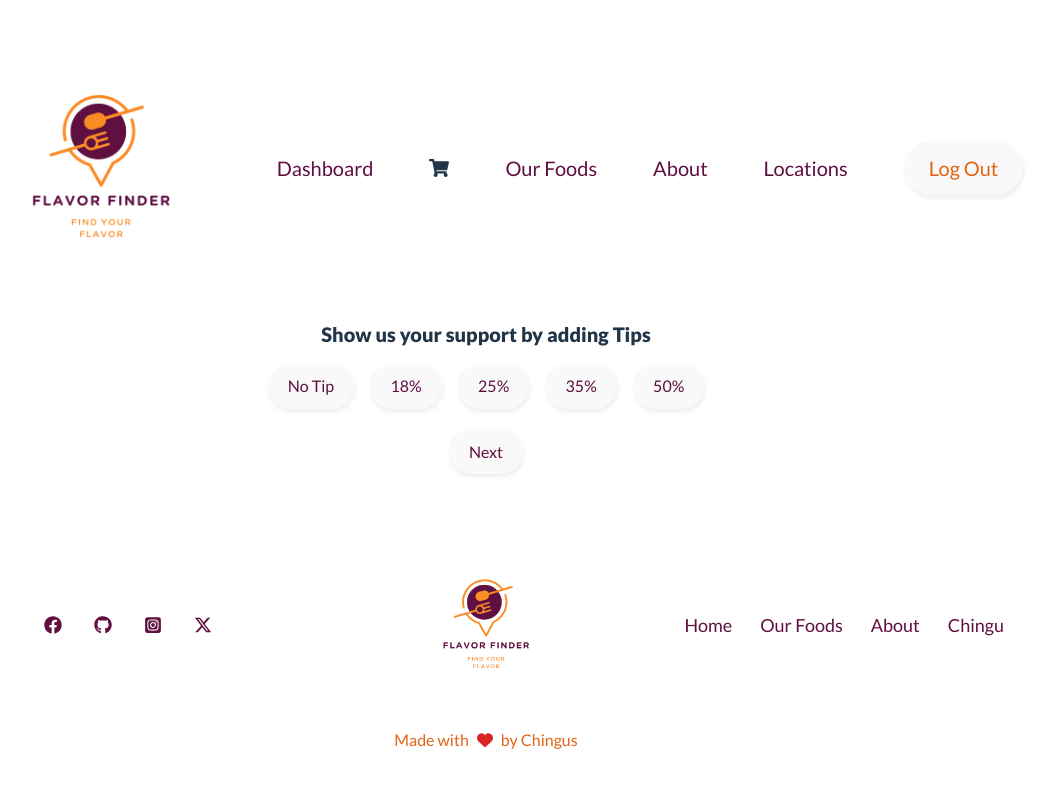
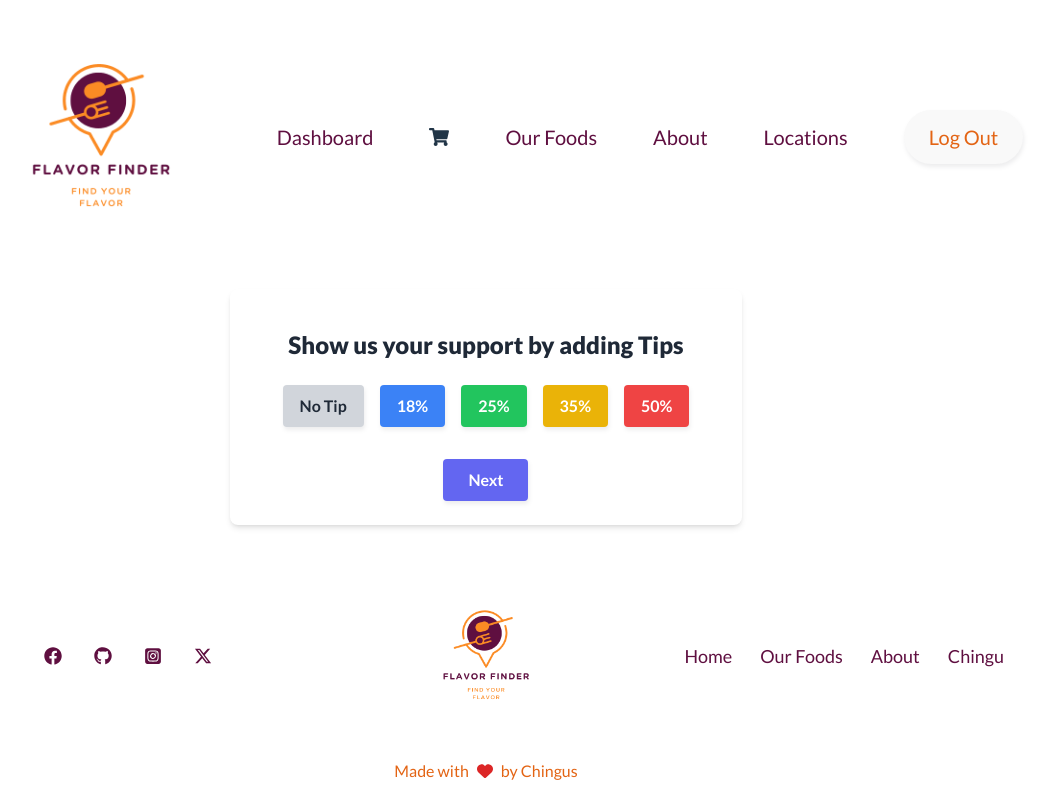
Before and after one commit to chingu-voyages/v50-tier2-team-15, a React (Vite) app: page /addTips in a window 1280 px wide. Shown: the whole page, without its empty margins (154-1207 px from the left). Built offline with nearby package versions, Linux system fonts and the light colour scheme; sample sign-in values are in the browser's storage.

Commit message:
styling addtips screen

```diff
--- a/src/screens/AddTips.jsx
+++ b/src/screens/AddTips.jsx
@@ -16,18 +16,53 @@ const AddTips = () => {
  }
 
  return(
-    <div>
-        <p className="m-4 text-center font-extrabold text-xl">Show us your support by adding Tips</p>
-        <div className="flex space-x-4 justify-center">
-        <button onClick={()=> getTips(0)}>No Tip</button>
-        <button onClick={()=> getTips(18)}>18%</button>
-        <button onClick={()=> getTips(25)}>25%</button>
-        <button onClick={()=> getTips(35)}>35%</button>
-        <button onClick={()=> getTips(50)}>50%</button>
-        </div>
 
-        <button className="m-5" onClick={goToOrderScreen}>Next</button>
-    </div>
+  <div className="bg-white p-6 rounded-lg shadow-md max-w-lg mx-auto">
+  <p className="m-4 text-center font-extrabold text-2xl text-gray-800">
+    Show us your support by adding Tips
+  </p>
+  <div className="flex space-x-4 justify-center mt-6">
+    <button
+      className="bg-gray-300 hover:bg-gray-400 text-gray-800 font-semibold py-2 px-4 rounded transition duration-300"
+      onClick={() => getTips(0)}
+    >
+      No Tip
+    </button>
+    <button
+      className="bg-blue-500 hover:bg-blue-600 text-white font-semibold py-2 px-4 rounded transition duration-300"
+      onClick={() => getTips(18)}
+    >
+      18%
+    </button>
+    <button
+      className="bg-green-500 hover:bg-green-600 text-white font-semibold py-2 px-4 rounded transition duration-300"
+      onClick={() => getTips(25)}
+    >
+      25%
+    </button>
+    <button
+      className="bg-yellow-500 hover:bg-yellow-600 text-white font-semibold py-2 px-4 rounded transition duration-300"
+      onClick={() => getTips(35)}
+    >
+      35%
+    </button>
+    <button
+      className="bg-red-500 hover:bg-red-600 text-white font-semibold py-2 px-4 rounded transition duration-300"
+      onClick={() => getTips(50)}
+    >
+      50%
+    </button>
+  </div>
+
+  <div className="flex justify-center">
+    <button
+      className="bg-indigo-500 hover:bg-indigo-600 text-white font-semibold py-2 px-6 rounded mt-8 transition duration-300"
+      onClick={goToOrderScreen}
+    >
+      Next
+    </button>
+  </div>
+</div>
  )
 }
 export default AddTips
```
